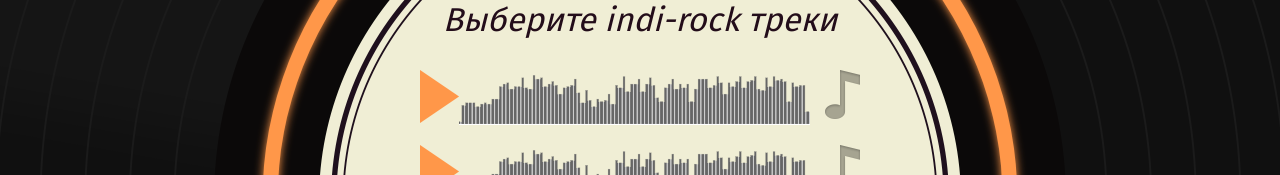
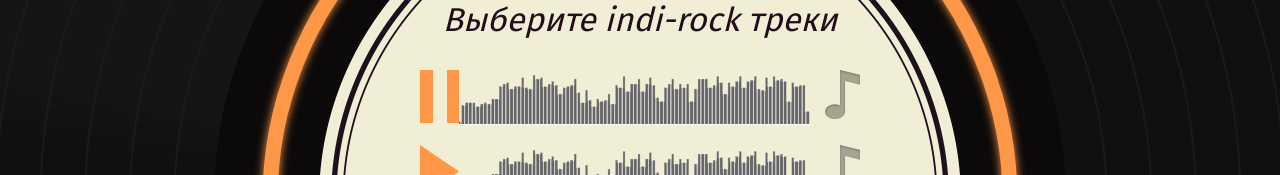
Before and after one commit to ElizavetaOzerova/172908-guess-melody-5, a React app: page /game in a window 1280 px wide. Shown: the part 299-474 px from the top of the page. Built offline with nearby package versions, Linux system fonts and the light colour scheme.

Commit message:
module4-task1: создан hoc со стейтом плеера и подключен к игровым компонентам

```diff
--- a/src/components/app/app.jsx
+++ b/src/components/app/app.jsx
@@ -2,17 +2,14 @@ import React from 'react';
 import {BrowserRouter, Route, Switch} from 'react-router-dom';
 import PropTypes from 'prop-types';
 
-import ArtistGameScreen from '../artist-game-screen/artist-game-screen';
 import AuthScreen from '../auth-screen/auth-screen';
 import GameScreen from '../game-screen/game-screen';
 import GameOverScreen from '../game-over-screen/game-over-screen';
-import GenreGameScreen from '../genre-game-screen/genre-game-screen';
 import WelcomeScreen from '../welcome-screen/welcome-screen';
 import WinScreen from '../win-screen/win-screen';
 
 const App = (props) => {
   const {errorsCount, questions} = props;
-  const [firstQuestion, secondQuestion] = questions;
 
   return (
     <BrowserRouter>
@@ -36,18 +33,6 @@ const App = (props) => {
         <Route exact path="/lose">
           <GameOverScreen />
         </Route>
-        <Route exact path="/dev-artist">
-          <ArtistGameScreen
-            question={secondQuestion}
-            onAnswer={() => {}}
-          />
-        </Route>
-        <Route exact path="/dev-genre">
-          <GenreGameScreen
-            question={firstQuestion}
-            onAnswer={() => {}}
-          />
-        </Route>
         <Route exact path="/game">
           <GameScreen
             errorsCount={errorsCount}
--- a/src/components/artist-game-screen/artist-game-screen.jsx
+++ b/src/components/artist-game-screen/artist-game-screen.jsx
@@ -3,7 +3,7 @@ import PropTypes from 'prop-types';
 import {GameType} from '../../const';
 
 const ArtistGameScreen = (props) => {
-  const {question, onAnswer} = props;
+  const {question, onAnswer, renderPlayer} = props;
   const {answers, song} = question;
 
   return (
@@ -30,10 +30,7 @@ const ArtistGameScreen = (props) => {
         <h2 className="game__title">Кто исполняет эту песню?</h2>
         <div className="game__track">
           <div className="track">
-            <button className="track__button track__button--play" type="button"></button>
-            <div className="track__status">
-              <audio src={song.src} />
-            </div>
+            {renderPlayer(song.src, 0)}
           </div>
         </div>
 
@@ -76,6 +73,7 @@ ArtistGameScreen.propTypes = {
       picture: PropTypes.string.isRequired,
     })).isRequired,
   }).isRequired,
+  renderPlayer: PropTypes.func.isRequired,
 };
 
 export default ArtistGameScreen;
--- /dev/null
+++ b/src/components/audio-player/audio-player.jsx
@@ -0,0 +1,70 @@
+import React, {PureComponent} from 'react';
+
+import PropTypes from 'prop-types';
+
+export default class AudioPlayer extends PureComponent {
+  constructor(props) {
+    super(props);
+
+    this.audioRef = React.createRef();
+
+    this.state = {
+      isLoading: true,
+    };
+  }
+
+  componentDidMount() {
+    const {src} = this.props;
+    const audio = this.audioRef.current;
+    audio.src = src;
+
+    audio.oncanplaythrough = () => (
+      this.setState({
+        isLoading: false,
+      })
+    );
+  }
+
+  componentWillUnmount() {
+    const audio = this.audioRef.current;
+    audio.oncanplaythrough = null;
+  }
+
+  render() {
+    const {onPlayButtonClick, isPlaying} = this.props;
+    const {isLoading} = this.state;
+
+    return (
+      <>
+        <button
+          className={`track__button track__button--${isPlaying ? `pause` : `play`}`}
+          disabled={isLoading}
+          onClick={onPlayButtonClick}
+          type="button"
+        />
+
+        <div className="track__status">
+          <audio
+            autoPlay={isPlaying}
+            ref={this.audioRef} />
+        </div>
+      </>
+    );
+  }
+
+  componentDidUpdate() {
+    const audio = this.audioRef.current;
+
+    if (this.props.isPlaying) {
+      audio.play();
+    } else {
+      audio.pause();
+    }
+  }
+}
+
+AudioPlayer.propTypes = {
+  isPlaying: PropTypes.bool.isRequired,
+  onPlayButtonClick: PropTypes.func.isRequired,
+  src: PropTypes.string.isRequired,
+};
--- a/src/components/game-screen/game-screen.jsx
+++ b/src/components/game-screen/game-screen.jsx
@@ -2,13 +2,17 @@ import React, {PureComponent} from 'react';
 import PropTypes from 'prop-types';
 import {Redirect} from 'react-router-dom';
 import {GameType} from '../../const';
-
 import ArtistGameScreen from '../artist-game-screen/artist-game-screen';
 import GenreGameScreen from '../genre-game-screen/genre-game-screen';
+import withActivePlayer from '../../hocs/with-active-player/with-active-player';
+
+const ArtistGameScreenWrapped = withActivePlayer(ArtistGameScreen);
+const GenreGameScreenWrapped = withActivePlayer(GenreGameScreen);
 
 class GameScreen extends PureComponent {
   constructor(props) {
     super(props);
+
     this.state = {
       step: 0,
     };
@@ -28,7 +32,7 @@ class GameScreen extends PureComponent {
     switch (question.type) {
       case GameType.ARTIST:
         return (
-          <ArtistGameScreen
+          <ArtistGameScreenWrapped
             onAnswer={() => {
               this.setState((state) => ({
                 step: state.step + 1,
@@ -38,7 +42,7 @@ class GameScreen extends PureComponent {
           />);
       case GameType.GENRE:
         return (
-          <GenreGameScreen
+          <GenreGameScreenWrapped
             onAnswer={() => {
               this.setState((state) => ({
                 step: state.step + 1,
--- a/src/components/genre-game-screen/genre-game-screen.jsx
+++ b/src/components/genre-game-screen/genre-game-screen.jsx
@@ -5,13 +5,14 @@ import {GameType} from '../../const';
 class GenreGameScreen extends PureComponent {
   constructor(props) {
     super(props);
+
     this.state = {
       answers: [false, false, false, false],
     };
   }
 
   render() {
-    const {question, onAnswer} = this.props;
+    const {question, onAnswer, renderPlayer} = this.props;
     const {genre, answers} = question;
     const {answers: userAnswers} = this.state;
 
@@ -43,10 +44,8 @@ class GenreGameScreen extends PureComponent {
             className="game__tracks">
             {answers.map((answer, i) => (
               <div key={`${answer.src}-${i}`} className="track">
-                <button className="track__button track__button--play" type="button" />
-                <div className="track__status">
-                  <audio src={answer.src} />
-                </div>
+                {renderPlayer(answer.src, i)}
+
                 <div className="game__answer">
                   <input
                     onChange={(e) => {
@@ -85,6 +84,7 @@ GenreGameScreen.propTypes = {
       genre: PropTypes.string.isRequired,
     })).isRequired,
   }).isRequired,
+  renderPlayer: PropTypes.func.isRequired,
 };
 
 export default GenreGameScreen;
--- /dev/null
+++ b/src/hocs/with-active-player/with-active-player.jsx
@@ -0,0 +1,44 @@
+import React, {PureComponent} from 'react';
+
+import AudioPlayer from '../../components/audio-player/audio-player';
+
+const withActivePlayer = (Component) => {
+  class WithActivePlayer extends PureComponent {
+    constructor(props) {
+      super(props);
+
+      this.state = {
+        activePlayerId: 0,
+      };
+    }
+
+    render() {
+      const {activePlayerId} = this.state;
+
+      return (
+        <Component
+          {...this.props}
+          renderPlayer={(src, id) => {
+            return (
+              <AudioPlayer
+                src={src}
+                isPlaying={id === activePlayerId}
+                onPlayButtonClick={() => {
+                  this.setState({
+                    activePlayerId: activePlayerId === id ? -1 : id,
+                  });
+                }}
+              />
+            );
+          }}
+        />
+      );
+    }
+  }
+
+  WithActivePlayer.propTypes = {};
+
+  return WithActivePlayer;
+};
+
+export default withActivePlayer;
```
